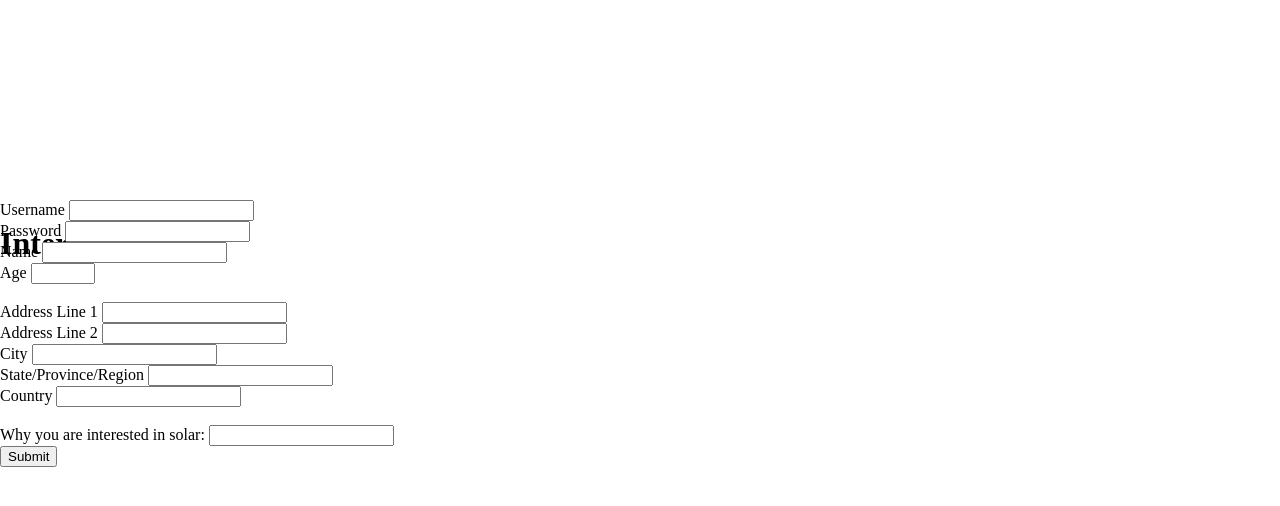
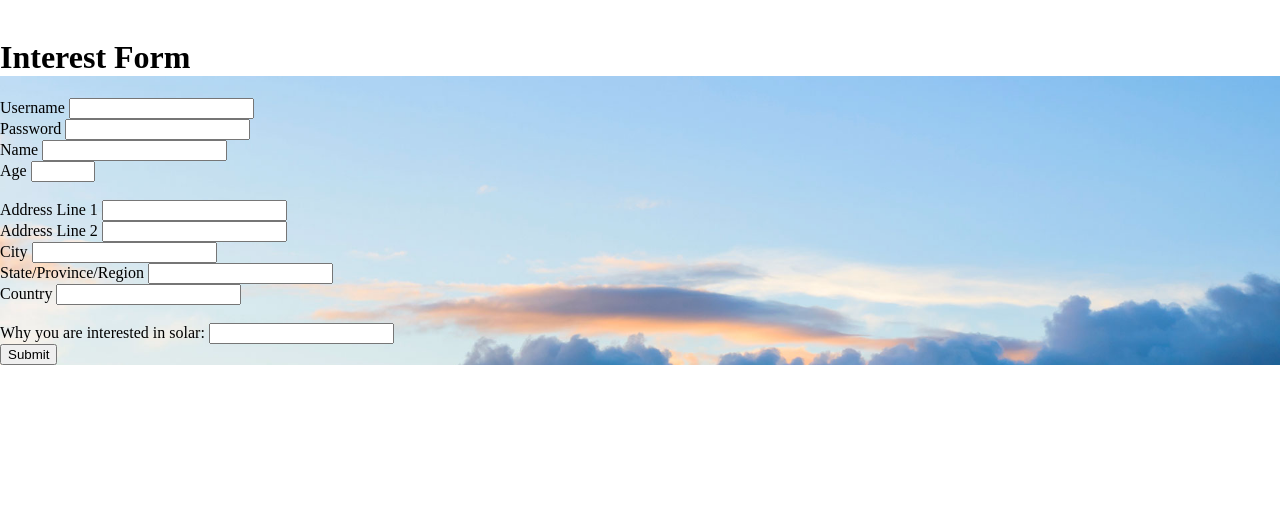
Before and after one commit to karenytu/solarcitychallenge, a PHP site: page / in a window 1280 px wide. Shown: the top 506 px of the page. Run offline with PHP 8.4, Linux system fonts and the light colour scheme.

Commit message:
scaling test 4

```diff
--- a/index.php
+++ b/index.php
@@ -3,13 +3,13 @@
 <head>
   <link rel="stylesheet" href="styles.css">
 </head>
+	<div class = "bg">
 		<div class = "header">
 			<img class = "header_image" source = "images/solarcitylogo.png">
 			<h1>Interest Form</h1>
 		</div>
 
 		<body>
-
 			<form action = "process.php" method="post"> <!-- Write css layout for a form-->
 				<label>Username </label><input type="text" name="username"/>
 				<br>
@@ -36,6 +36,6 @@
 				<br>
 				<input type="submit" name="submit">
 			</form>
-
 		</body>
+	</div>
 </html>
--- a/styles.css
+++ b/styles.css
@@ -6,11 +6,11 @@ body, html {
 .bg{
 	background-image:url("images/index_background.jpg");
 
-	height:; 100%;
+	background-position: center center;
+	background-size: cover;
+	background-repeat: no-repeat;
+	background-attachment: fixed;
 
-	background-size: cover;
-	background-position: center;
-	background-repeat: no-repeat;
 }
 
 .header {
```
Lines whose indentation alone changed are shown as unchanged.
